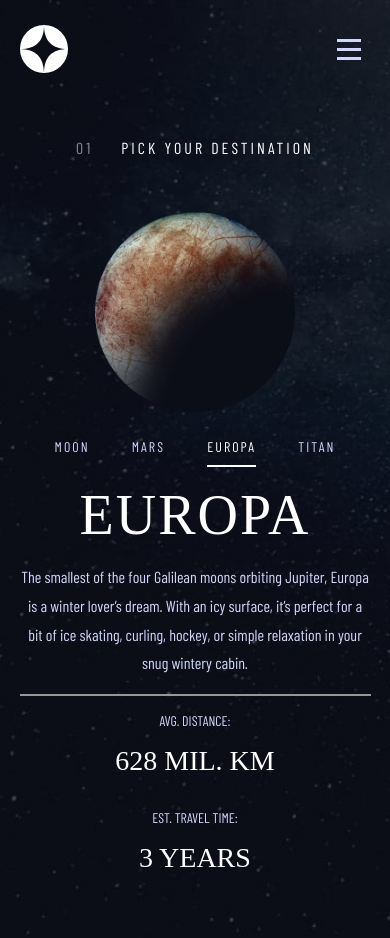
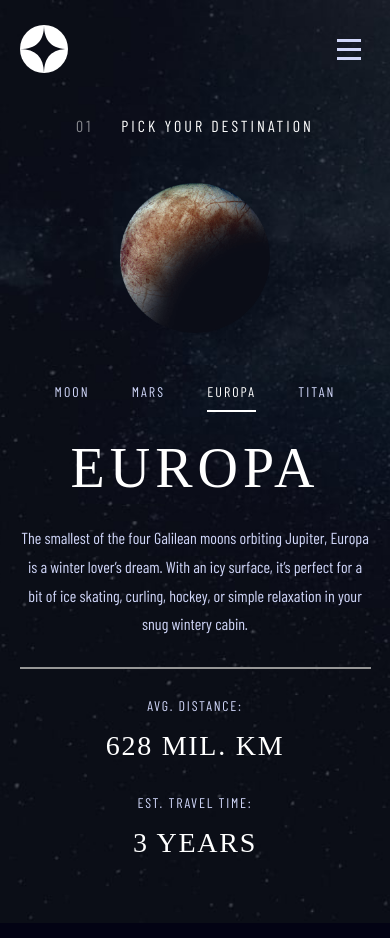
Before and after one commit to lexadecimals/space-tourism, a React (Vite) app: page /destination/europa in a window 390 px wide. Built offline with nearby package versions, Linux system fonts and the light colour scheme; a web font is replaced by a local one.

Commit message:
styles destination layout in tablet and desktop

```diff
--- a/src/components/location/locationStyles.js
+++ b/src/components/location/locationStyles.js
@@ -6,17 +6,28 @@ export const Heading = styled.h1`
   font-family: 'Bellfair', serif;
   font-weight: 400;
   font-size: 3.5rem;
-  letter-spacing: 2px;
+  letter-spacing: 5px;
+  line-height: 3.5rem;
   @media only screen and (min-width: 700px) {
     font-size: 5rem;
+    line-height: 5rem;
+
   }
+  @media only screen and (min-width: 1200px) {
+      font-size: 6rem;
+      line-height: 6rem;
+    }
 `;
 
 
 export const Container = styled.div`
   display: grid;
-  gap: 1.5rem;
+  gap: 3rem;
   justify-items: center;
+
+  @media only screen and (min-width: 700px) {
+    gap: 5rem;
+  }
 
   @media only screen and (min-width: 1200px) {
     grid-template-columns: 1fr 1fr;
@@ -26,7 +37,7 @@ export const Container = styled.div`
 
 export const MainContentContainer = styled.div`
   display: grid;
-  gap: 1rem;
+  gap: 1.75rem;
   @media only screen and (min-width: 1200px) {
     gap: 2rem
   }
@@ -36,12 +47,20 @@ export const FactsContainer = styled.div`
   display: grid;
   @media only screen and (min-width: 700px) {
     grid-template-columns: 1fr 1fr;
+    width: 70%;
+    margin: 0 auto;
   }
+  @media only screen and (min-width: 1200px) {
+    margin: 0;
+    width: 100%;
+    gap: 1rem;
+    }
 `;
 
 export const Fact = styled.p`
     font-size: 0.875rem;
     text-transform: uppercase;
+    letter-spacing: 1.75px;
     color: var(--text);
     font-weight: 100;
     font-style: normal;
@@ -49,7 +68,7 @@ export const Fact = styled.p`
 `;
 
 export const Span = styled.span`
-    font-family: 'Cinzel', serif;
+    font-family: var(--font-serif), serif;
     font-weight: 400;
     font-size: 1.75rem;
     color: white;
@@ -58,16 +77,17 @@ export const Span = styled.span`
     @media only screen and (min-width: 1200px) {
         margin: 1rem 0;
     }
+
 `
 
 export const Image = styled.img`
-    max-width: 200px;
+    max-width: 150px;
     transition: max-width 1s;
     @media only screen and (min-width:700px) {
         max-width: 300px;
     }
     @media only screen and (min-width:1200px) {
-        max-width: 375px;
+        max-width: 400px;
     }
     @media only screen and (min-width:1400px) {
         max-width: 400px;
--- a/src/components/menus/destinationMenu/desintationMenuStyles.js
+++ b/src/components/menus/destinationMenu/desintationMenuStyles.js
@@ -1,16 +1,19 @@
-import styled from 'styled-components'
+import styled from 'styled-components';
 
-export const UnorderedList = styled.ul`
+export const StyledUnorderedList = styled.ul`
   display: grid;
   grid-template-columns: repeat(4, auto);
   justify-content: space-between;
+`;
+
+export const StyledNav = styled.nav`
   width: 80%;
   margin: 0 auto;
   @media only screen and (min-width: 700px) {
-    width: 50%;
+    width: 300px;
   }
+
   @media only screen and (min-width: 1200px) {
-    width: 80%;
     margin: 0;
   }
-`
+`;
--- a/src/components/menus/destinationMenu/index.jsx
+++ b/src/components/menus/destinationMenu/index.jsx
@@ -1,9 +1,9 @@
-import { UnorderedList } from './desintationMenuStyles';
+import { StyledUnorderedList, StyledNav } from './desintationMenuStyles';
 
 export const Menu = ({ children }) => {
   return (
-    <nav>
-      <UnorderedList>{children}</UnorderedList>
-    </nav>
+    <StyledNav>
+      <StyledUnorderedList>{children}</StyledUnorderedList>
+    </StyledNav>
   );
 };
--- a/src/pages/destination/destinationStyles.js
+++ b/src/pages/destination/destinationStyles.js
@@ -10,8 +10,6 @@ export const StyledNavLink = styled(NavLink)`
     text-decoration: none;
     display: inline-block;
     font-size: 0.875rem;
-
-
     padding-bottom: 10px;
     &:hover {
         border-bottom: 2px solid silver;
--- a/src/sharedStyles.js
+++ b/src/sharedStyles.js
@@ -3,25 +3,31 @@ import styled from 'styled-components';
 export const Description = styled.p`
   line-height: 1.8;
   color: var(--text);
+  @media only screen and (min-width: 700px) {
+    width: 70%;
+    margin: 0 auto;
+  }
   @media only screen and (min-width: 1200px) {
     font-size: 1.125rem;
+    margin: 0;
+    width: 100%;
   }
 `;
 
 export const SubHeading = styled.h2`
   font-size: 1rem;
   text-transform: uppercase;
-  line-height: 6rem;
-  margin-bottom: 1rem;
+  margin: 1rem 0 3rem;
   letter-spacing: 3px;
   font-weight: 100;
   @media only screen and (min-width: 700px) {
     font-size: 1.25rem;
     text-align: left;
+    margin-bottom: 4rem;
   }
   @media only screen and (min-width: 1200px) {
     font-size: 1.75rem;
-    margin-bottom: 3rem;
+    margin: 0;
   }
 `;
 
@@ -44,12 +50,15 @@ export const Container = styled.div`
   width: ${(props) => (props.$technology ? '100%' : '90%')};
   margin: 0 auto 2rem;
   @media only screen and (min-width: 700px) {
-    width: ${(props) => (props.$technology ? '100%' : '75%')};
+    width: ${(props) => (props.$technology && '100%')};
   }
   @media only screen and (min-width: 1200px) {
     text-align: left;
     width: ${(props) => (props.$technology ? '80%' : '65%')};
     margin-left: ${(props) => props.$technology && '20%'};
+    display: grid;
+    grid-template-rows: 50px auto;
+    margin-bottom: 0;
   }
 `;
 
```
Also changed, not shown: src/pages/destination/index.jsx (+0 -10 lines). Lines whose indentation alone changed are shown as unchanged.
